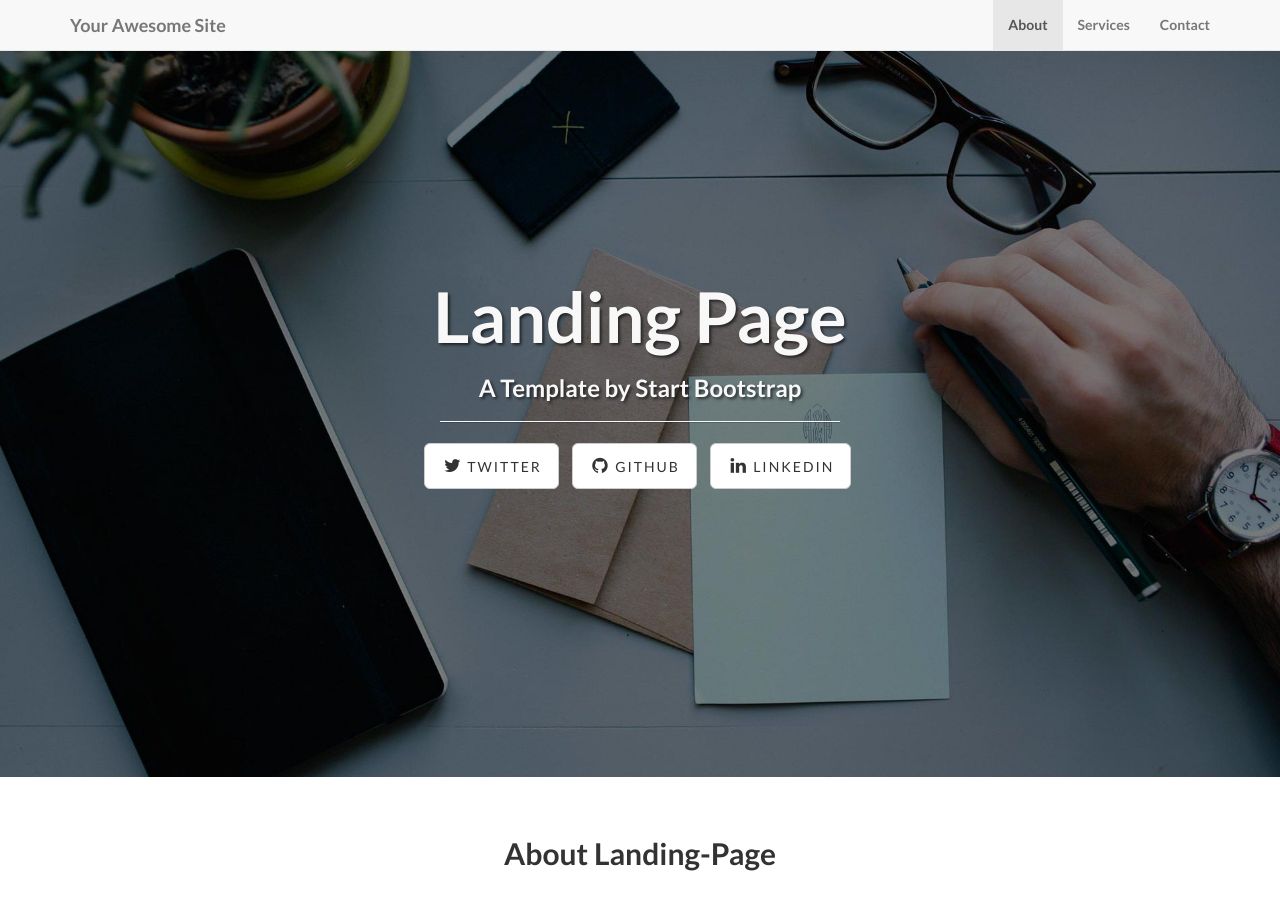
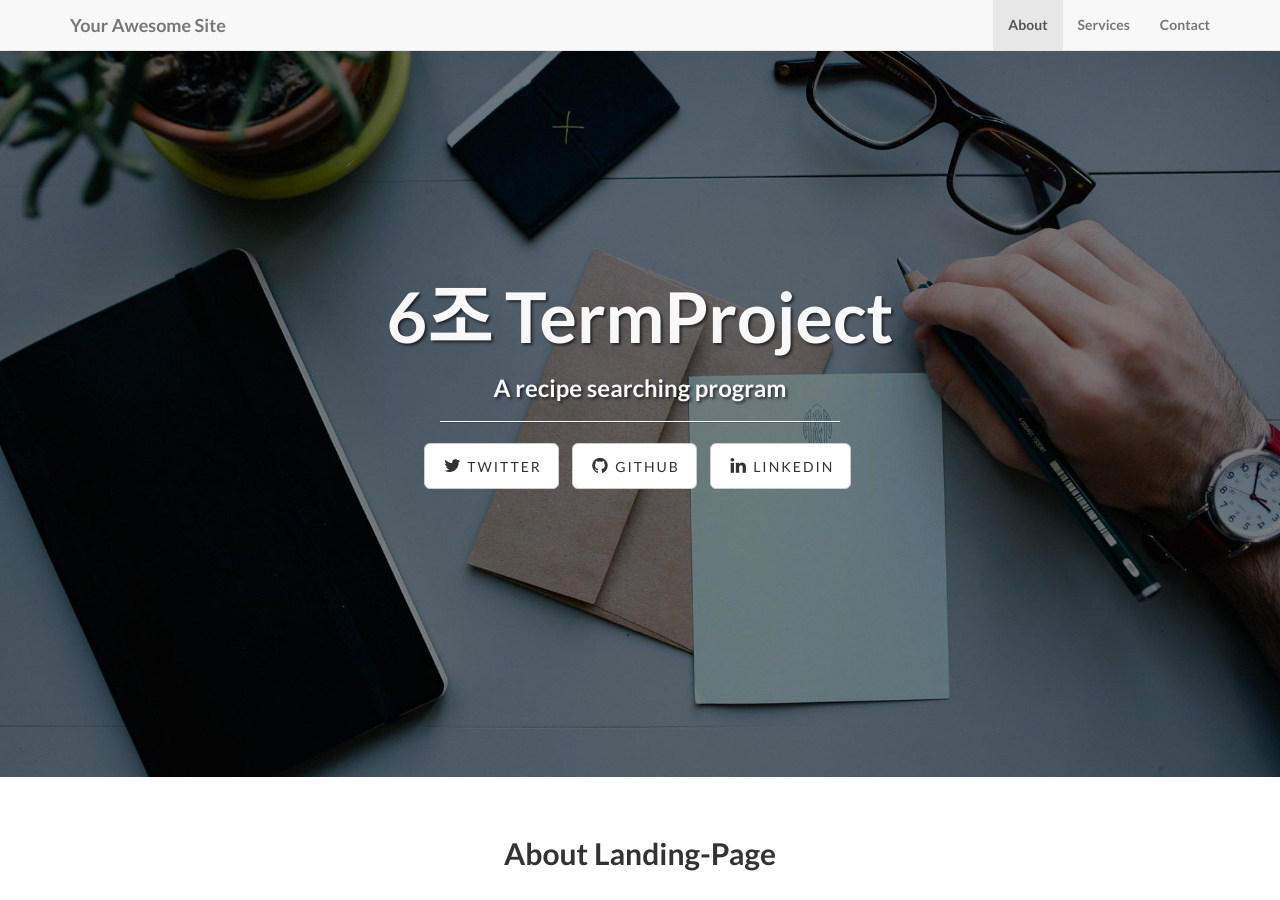
Before and after one commit to dbwjddldb96/dbwjddldb96.github.com, a Jekyll site: the page built from index.html, in a window 1280 px wide and 900 px high. Built offline with Jekyll 4.4.1, drawn with Linux system fonts in a browser that asks for light colours.

Commit message:
Update index.html

```diff
--- a/index.html
+++ b/index.html
@@ -1,5 +1,5 @@
 ---
 layout: default
-title: Landing Page
-subTitle: A Template by Start Bootstrap
+title: 6조 TermProject
+subTitle: A recipe searching program
 ---
```
